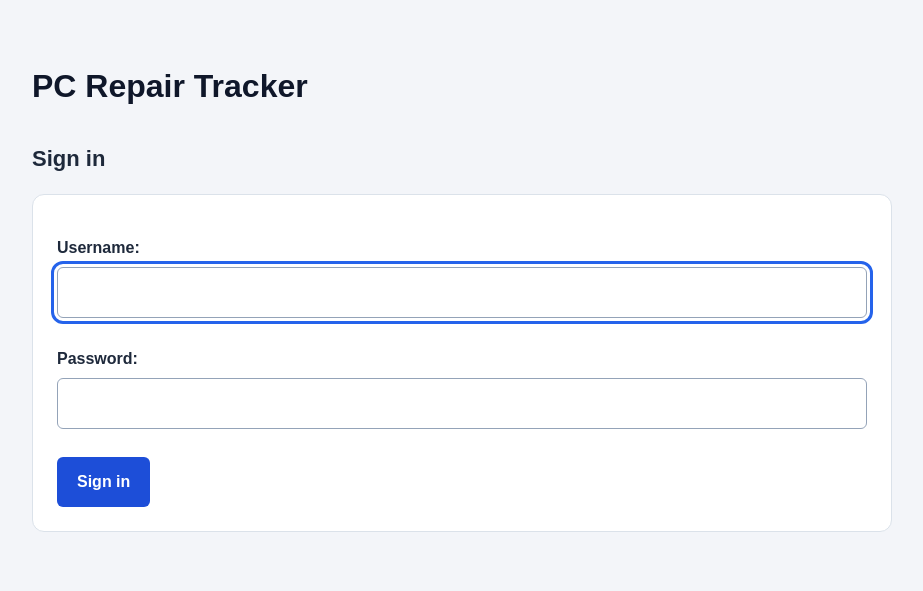
After one commit to paukhai99/pc-repair-tracker, a Django app: page /login/ in a window 1280 px wide. The commit adds this page. Shown: the top 591 px of the page, without its empty margins (178-1101 px from the left). Run offline with Django 5.2, Linux system fonts and the light colour scheme.

Commit message:
Add login protection and sign out

```diff
--- a/config/settings.py
+++ b/config/settings.py
@@ -122,3 +122,7 @@ STATIC_URL = 'static/'
 # https://docs.djangoproject.com/en/5.2/ref/settings/#default-auto-field
 
 DEFAULT_AUTO_FIELD = 'django.db.models.BigAutoField'
+
+LOGIN_URL = "login"
+LOGIN_REDIRECT_URL = "ticket_list"
+LOGOUT_REDIRECT_URL = "login"
--- a/config/urls.py
+++ b/config/urls.py
@@ -15,12 +15,25 @@ Including another URLconf
     2. Add a URL to urlpatterns:  path('blog/', include('blog.urls'))
 """
 from django.contrib import admin
+from django.contrib.auth import views as auth_views
 from django.urls import path
 
 from repairs.views import ticket_list, update_status
 
 urlpatterns = [
     path("admin/", admin.site.urls),
+    path(
+        "login/",
+        auth_views.LoginView.as_view(
+            template_name="repairs/login.html"
+        ),
+        name="login",
+    ),
+    path(
+        "logout/",
+        auth_views.LogoutView.as_view(),
+        name="logout",
+    ),
     path("", ticket_list, name="ticket_list"),
     path(
         "tickets/<int:ticket_id>/status/",
--- /dev/null
+++ b/repairs/templates/repairs/login.html
@@ -0,0 +1,21 @@
+{% load static %}
+<!DOCTYPE html>
+<html lang="en">
+<head>
+    <meta charset="UTF-8">
+    <meta name="viewport" content="width=device-width, initial-scale=1">
+    <title>Sign in | PC Repair Tracker</title>
+    <link rel="stylesheet" href="{% static 'repairs/style.css' %}">
+</head>
+<body>
+    <h1>PC Repair Tracker</h1>
+    <h2>Sign in</h2>
+
+    <form method="post">
+        {% csrf_token %}
+        {{ form.as_p }}
+        <input type="hidden" name="next" value="{{ next }}">
+        <button type="submit">Sign in</button>
+    </form>
+</body>
+</html>
--- a/repairs/templates/repairs/ticket_list.html
+++ b/repairs/templates/repairs/ticket_list.html
@@ -9,6 +9,12 @@
 </head>
 <body>
     <h1>PC Repair Tracker</h1>
+    <p>Signed in as {{ request.user.username }}</p>
+
+<form method="post" action="{% url 'logout' %}">
+    {% csrf_token %}
+    <button type="submit">Sign out</button>
+</form>
 
     <h2>Add a repair ticket</h2>
 
--- a/repairs/views.py
+++ b/repairs/views.py
@@ -1,3 +1,4 @@
+from django.contrib.auth.decorators import login_required
 from django.db.models import Q
 from django.shortcuts import get_object_or_404, redirect, render
 from django.views.decorators.http import require_POST
@@ -6,6 +7,7 @@ from .forms import TicketForm
 from .models import Ticket
 
 
+@login_required
 def ticket_list(request):
     if request.method == "POST":
         form = TicketForm(request.POST)
@@ -37,6 +39,7 @@ def ticket_list(request):
     )
 
 
+@login_required
 @require_POST
 def update_status(request, ticket_id):
     ticket = get_object_or_404(Ticket, id=ticket_id)
```
